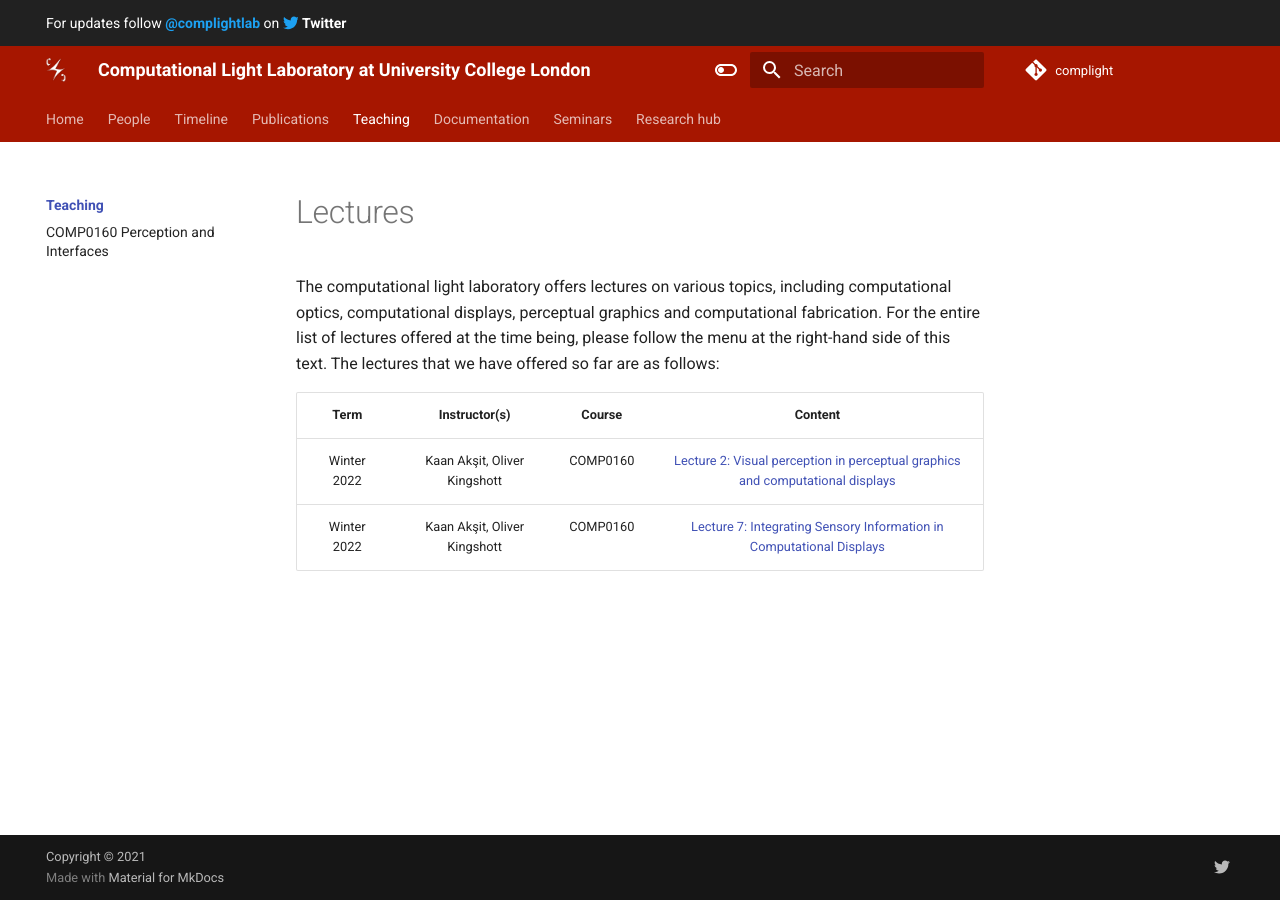
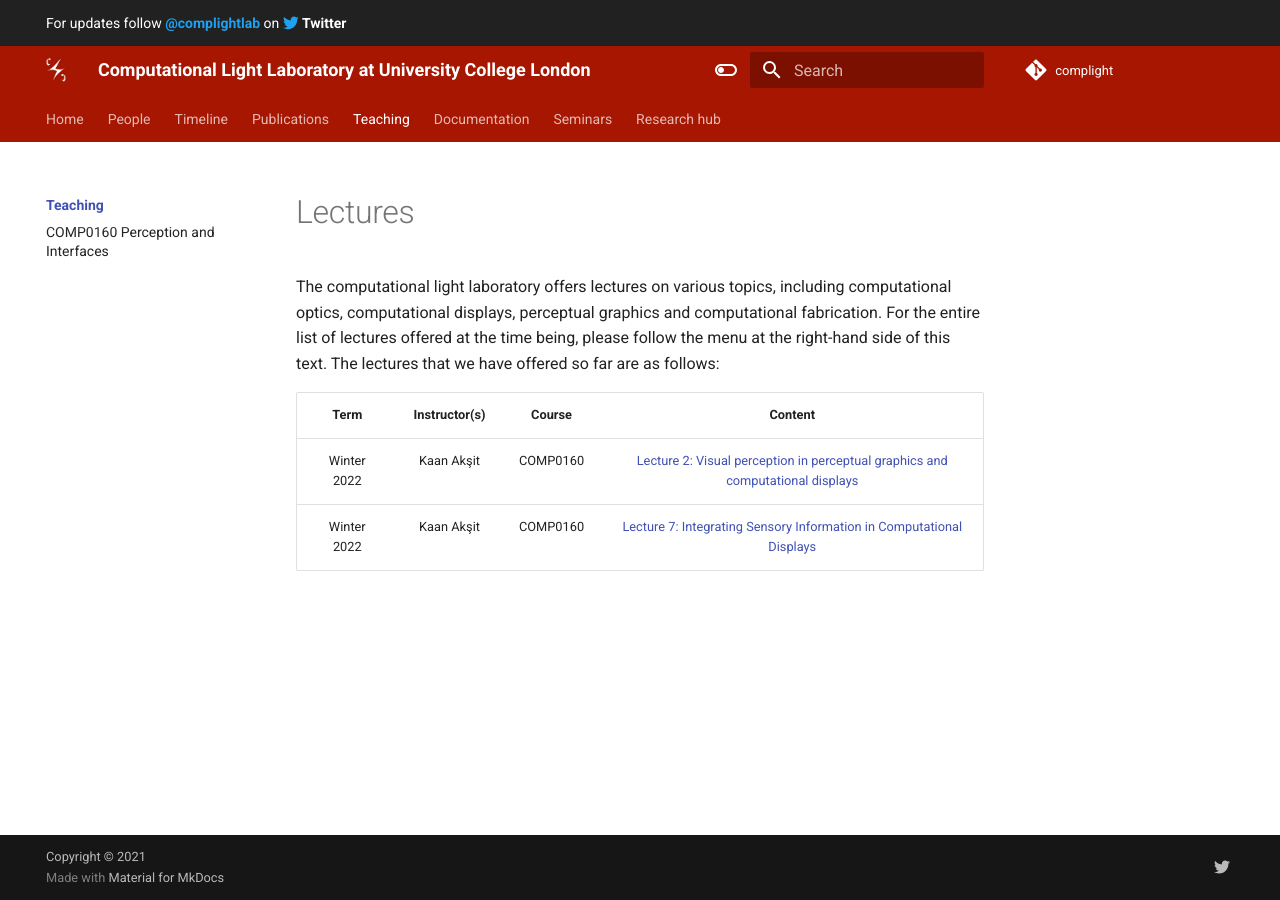
Before and after one commit to complight/complight.github.io, an MkDocs documentation site: the page built from docs/teaching/index.md, in a window 1280 px wide. Built offline with MkDocs 1.6.1 and Material for MkDocs 9.7.7, drawn with Linux system fonts in a browser that asks for light colours.

Commit message:
Updating the teaching related pages.

```diff
--- a/docs/teaching/index.md
+++ b/docs/teaching/index.md
@@ -5,5 +5,5 @@ The lectures that we have offered so far are as follows:
 
 | Term            | Instructor(s)                | Course          | Content         |
 | :-------------: | :-------------:              | :-------------: | :-------------: |
-| Winter 2022     | Kaan Akşit, Oliver Kingshott | COMP0160        | [Lecture 2: Visual perception in perceptual graphics and computational displays](comp0160_perception_and_interfaces.md) |
-| Winter 2022     | Kaan Akşit, Oliver Kingshott | COMP0160        | [Lecture 7: Integrating Sensory Information in Computational Displays](comp0160_perception_and_interfaces.md) |
+| Winter 2022     | Kaan Akşit                   | COMP0160        | [Lecture 2: Visual perception in perceptual graphics and computational displays](comp0160_perception_and_interfaces.md) |
+| Winter 2022     | Kaan Akşit                   | COMP0160        | [Lecture 7: Integrating Sensory Information in Computational Displays](comp0160_perception_and_interfaces.md) |
```
